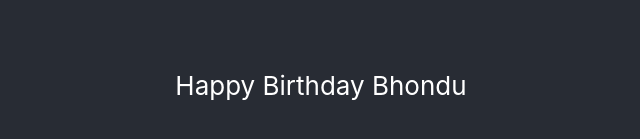
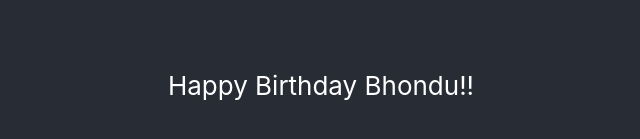
Before and after one commit to getCoderRohit/bday-fe, a React (Create React App) app: page / in a window 1280 px wide. Shown: the part 315-454 px from the top of the page, without its empty margins (319-959 px from the left). Built offline with nearby package versions, Linux system fonts and the light colour scheme; the HTML template or start-up script is replaced by a standard one.

Commit message:
first deploy commit

```diff
--- a/src/App.tsx
+++ b/src/App.tsx
@@ -4,7 +4,7 @@ function App() {
 	return (
 		<div className="App">
 			<header className="App-header">
-				<p>Happy Birthday Bhondu</p>
+				<p>Happy Birthday Bhondu!!</p>
 			</header>
 		</div>
 	);
```
